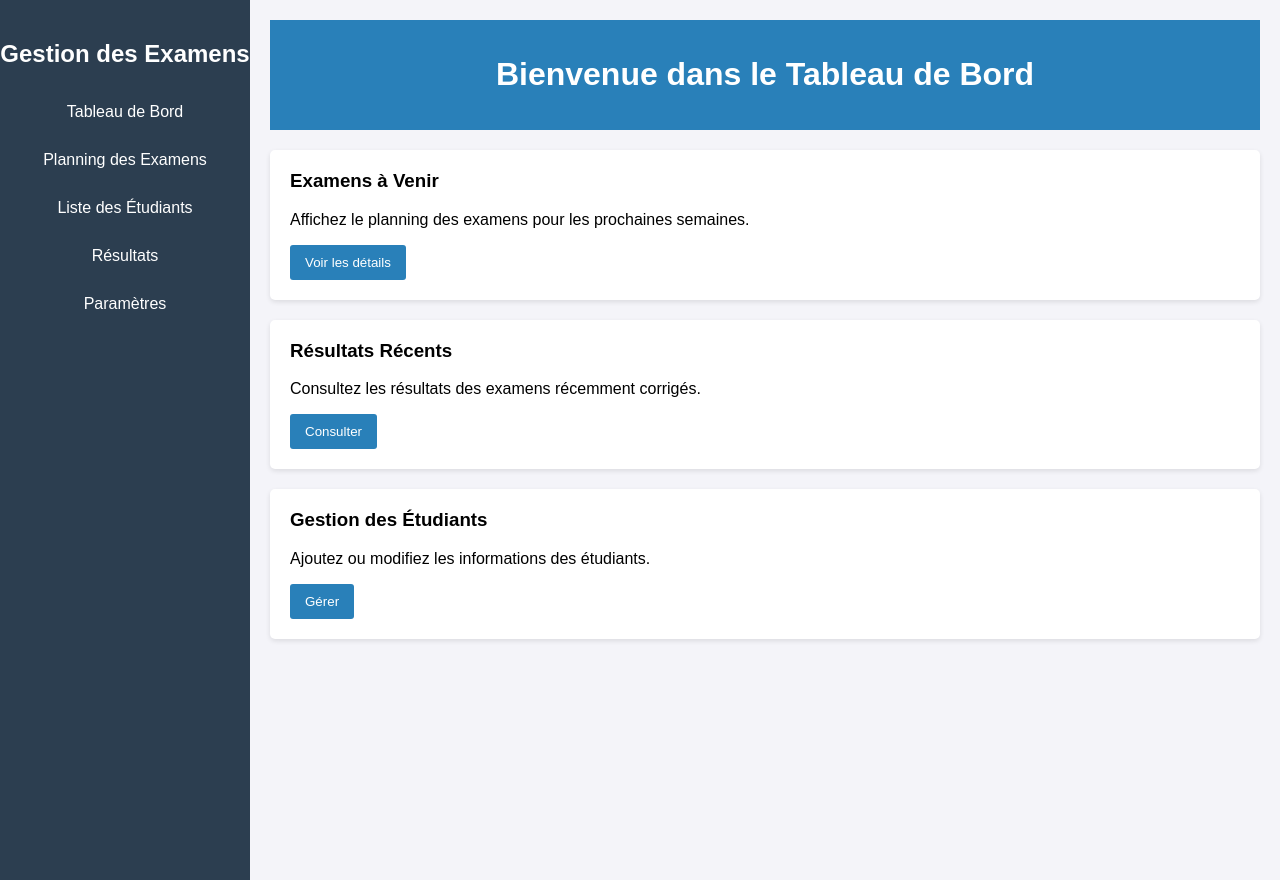
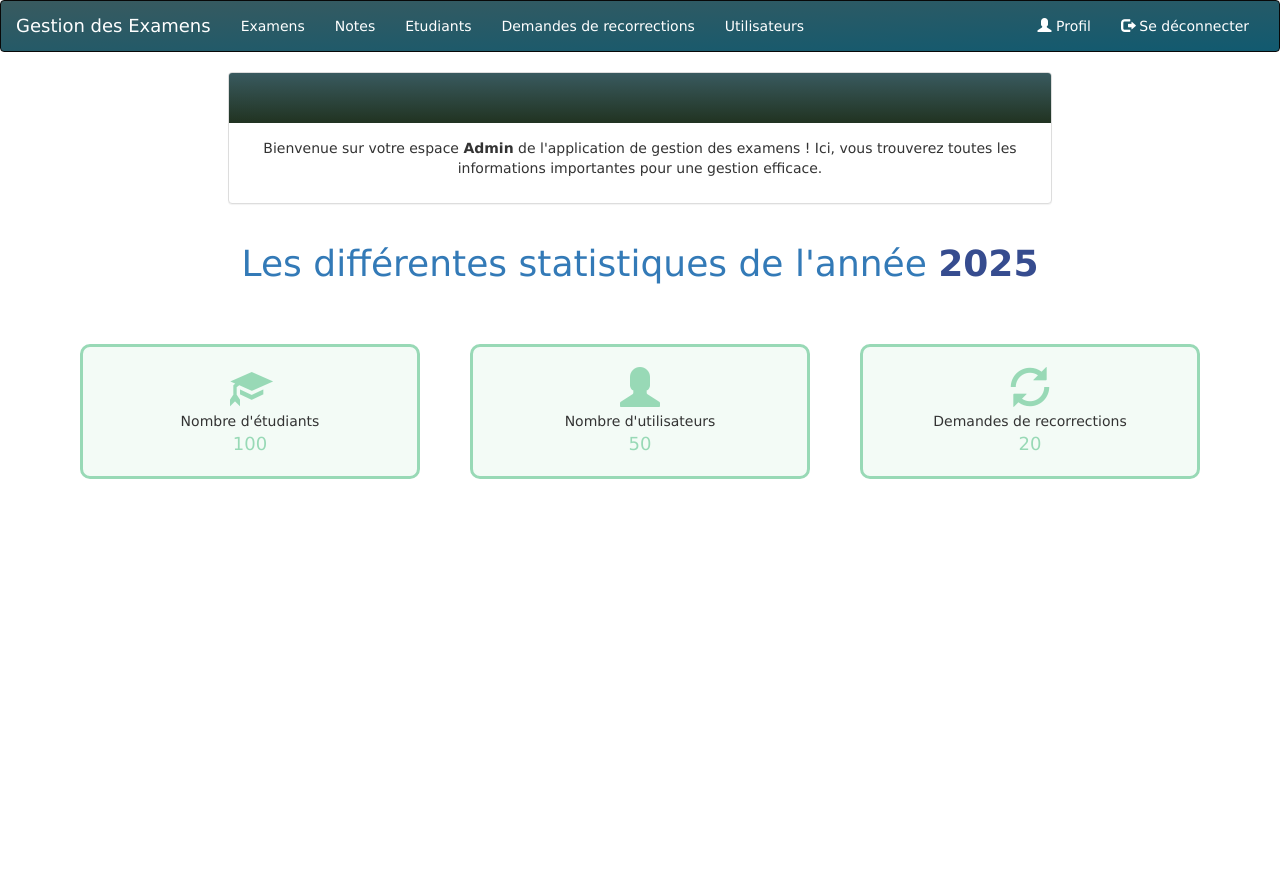
Before and after one commit to Mohamed-Oulkadi/gestion_examens, a CodeIgniter 4 app: the page made by app/Views/dashboard.php in a window 1280 px wide. Run offline with PHP 8.4 and a stand-in for CodeIgniter, Linux system fonts and the light colour scheme; the template is opened without the code that fills it, so the values that code supplies are empty; some libraries are stand-ins or nearby versions.

Commit message:
Update dashboard.php

```diff
--- a/app/Views/dashboard.php
+++ b/app/Views/dashboard.php
@@ -1,111 +1,66 @@
 <!DOCTYPE html>
 <html lang="fr">
 <head>
-    <meta charset="UTF-8">
-    <meta name="viewport" content="width=device-width, initial-scale=1.0">
-    <title>Tableau de Bord - Gestion des Examens</title>
-    <style>
-        body {
-            font-family: Arial, sans-serif;
-            margin: 0;
-            padding: 0;
-            background-color: #f4f4f9;
-        }
-        .sidebar {
-            width: 250px;
-            background-color: #2c3e50;
-            height: 100vh;
-            position: fixed;
-            color: white;
-            padding-top: 20px;
-        }
-        .sidebar h2 {
-            text-align: center;
-            margin-bottom: 20px;
-        }
-        .sidebar ul {
-            list-style: none;
-            padding: 0;
-        }
-        .sidebar ul li {
-            padding: 15px;
-            text-align: center;
-            cursor: pointer;
-        }
-        .sidebar ul li:hover {
-            background-color: #34495e;
-        }
-        .content {
-            margin-left: 250px;
-            padding: 20px;
-        }
-        .header {
-            background-color: #2980b9;
-            color: white;
-            padding: 15px;
-            text-align: center;
-            margin-bottom: 20px;
-        }
-        .card {
-            background-color: white;
-            padding: 20px;
-            margin-bottom: 20px;
-            border-radius: 5px;
-            box-shadow: 0 2px 5px rgba(0, 0, 0, 0.1);
-        }
-        .card h3 {
-            margin-top: 0;
-        }
-        .card button {
-            background-color: #2980b9;
-            color: white;
-            border: none;
-            padding: 10px 15px;
-            border-radius: 3px;
-            cursor: pointer;
-        }
-        .card button:hover {
-            background-color: #1c5980;
-        }
-    </style>
+    <meta charset="utf-8">
+    <meta name="viewport" content="width=device-width, initial-scale=1">
+    <link rel="stylesheet" href="https://maxcdn.bootstrapcdn.com/bootstrap/3.3.6/css/bootstrap.min.css">
+    <link rel="stylesheet" href="https://cdn.datatables.net/1.10.12/css/dataTables.bootstrap.min.css">
+    <link rel="stylesheet" href="https://cdnjs.cloudflare.com/ajax/libs/bootstrap-datetimepicker/4.7.14/css/bootstrap-datetimepicker.min.css">
+    <link rel="stylesheet" type="text/css" href="css/styleh.css">
+
 </head>
 <body>
-    <div class="sidebar">
-        <h2>Gestion des Examens</h2>
-        <ul>
-            <li>Tableau de Bord</li>
-            <li>Planning des Examens</li>
-            <li>Liste des Étudiants</li>
-            <li>Résultats</li>
-            <li>Paramètres</li>
-        </ul>
+<?php include('nav.php'); ?>
+<div class="container-fluid">
+    <div class="row">
+        <div class="col-md-2"></div>
+        <div class="col-md-8">
+            <div>
+                <div class="panel-group">
+                    <div class="panel panel-default">
+                        <div class="panel-heading" style="background-image: linear-gradient(rgb(57, 90, 95), #213321); border-color: #213321; height: 50px;"></div>
+                        <div class="panel-body">
+                            <p style="font-family: 'Verdana'; text-align: center;">
+                                Bienvenue sur votre espace <strong>Admin</strong> de l'application de gestion des examens !
+                                Ici, vous trouverez toutes les informations importantes pour une gestion efficace.
+                            </p>
+                        </div>
+                    </div>
+                </div>
+            </div>
+        </div>
+        <div class="col-md-2"></div>
     </div>
-    <div class="content">
-        <div class="header">
-            <h1>Bienvenue dans le Tableau de Bord</h1>
+</div>
+
+<div class="container tableau-stat text-center">
+    <h1 class="text-center text-primary">Les différentes statistiques de l'année <b><?php echo date('Y'); ?></b></h1>
+    <br><br>
+    <div class="row">
+        <div class="col-md-4">
+            <div class="stat-panel">
+                <span class="glyphicon glyphicon-education"></span>
+                <div>Nombre d'étudiants</div>
+                <a href="etudiants.php">100</a>
+            </div>
         </div>
-        <div class="card">
-            <h3>Examens à Venir</h3>
-            <p>Affichez le planning des examens pour les prochaines semaines.</p>
-            <button>Voir les détails</button>
+        <div class="col-md-4">
+            <div class="stat-panel">
+                <span class="glyphicon glyphicon-user"></span>
+                <div>Nombre d'utilisateurs</div>
+                <a href="utilisateurs.php">50</a>
+            </div>
         </div>
-        <div class="card">
-            <h3>Résultats Récents</h3>
-            <p>Consultez les résultats des examens récemment corrigés.</p>
-            <button>Consulter</button>
-        </div>
-        <div class="card">
-            <h3>Gestion des Étudiants</h3>
-            <p>Ajoutez ou modifiez les informations des étudiants.</p>
-            <button>Gérer</button>
+        <div class="col-md-4">
+            <div class="stat-panel">
+                <span class="glyphicon glyphicon-refresh"></span>
+                <div>Demandes de recorrections</div>
+                <a href="recorrections.php">20</a>
+            </div>
         </div>
     </div>
-    <script>
-        document.querySelectorAll('.sidebar ul li').forEach(item => {
-            item.addEventListener('click', () => {
-                alert(`Vous avez cliqué sur : ${item.textContent}`);
-            });
-        });
-    </script>
+</div>
+<script src="https://ajax.googleapis.com/ajax/libs/jquery/3.6.3/jquery.min.js"></script>
+<script src="https://maxcdn.bootstrapcdn.com/bootstrap/3.3.6/js/bootstrap.min.js"></script>
 </body>
 </html>
```
